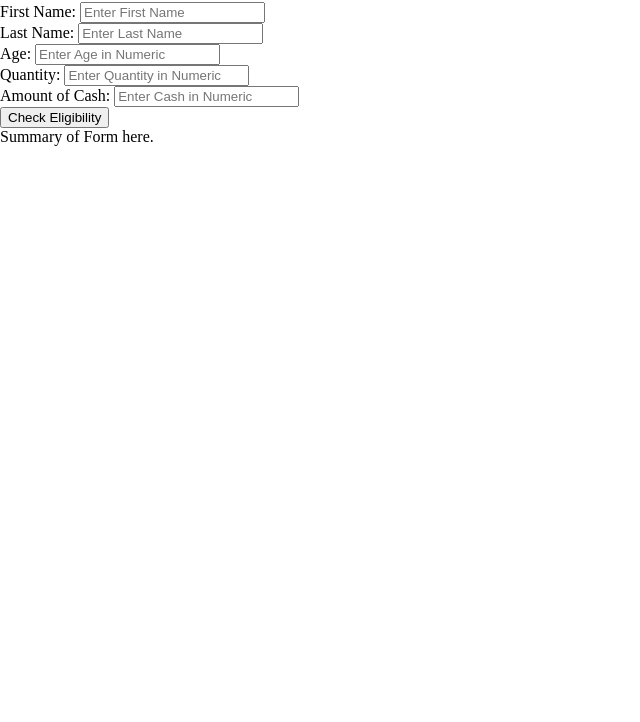
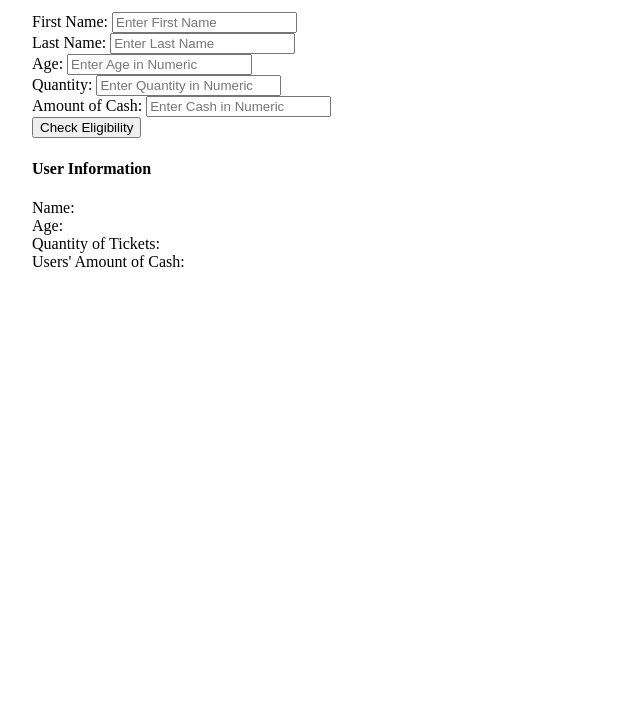
Before and after one commit to arnoprincestonpan/js-ticket-eligibility-checker, a plain HTML site: page index.html in a window 1280 px wide. Shown: the part 78-800 px from the top of the page, without its empty margins (0-640 px from the left). Drawn offline with Linux system fonts and the light colour scheme.

Commit message:
completed form submission, not yet manipulated the data

```diff
--- a/index.html
+++ b/index.html
@@ -8,7 +8,7 @@
     <title>Ticket Eligibility</title>
 </head>
 <body>
-    <div id="container">
+    <div class="container">
         <h1>Ticket Eligibility</h1>
 
         <label for="first-name">First Name: </label>
--- a/script.js
+++ b/script.js
@@ -29,12 +29,23 @@ submitInput.value = "Check Eligibility"
 // initialize input summary
 
 const summaryInput = document.getElementById("input-summary")
-summaryInput.innerHTML = "Summary of Form here."
+displayInformation()
 
+function displayInformation() {
 
+    summaryInput.innerHTML = ""
+    summaryInput.innerHTML = "<h4>User Information</h4>"
+    summaryInput.innerHTML += "<ul>"
+    summaryInput.innerHTML += "<li>Name: " + firstNameInput.value + ` ` + lastNameInput.value + "</li>"
+    summaryInput.innerHTML += "<li>Age: " + ageInput.value + "</li>"
+    summaryInput.innerHTML += "<li>Quantity of Tickets: " + quantityInput.value + "</li>"
+    summaryInput.innerHTML += "<li>Users' Amount of Cash: " + cashInput.value + "</li>"
+    summaryInput.innerHTML += "</ul>"
+}
 
 // event triggers
 
-submitInput.addEventListener("click", function(){
-
+submitInput.addEventListener("click", function () {
+    console.log("Submit Button Clicked.")
+    displayInformation()
 })
--- a/styles.css
+++ b/styles.css
@@ -5,3 +5,11 @@
 body{
     margin: 0;
 }
+
+.container{
+    margin: 2rem;
+}
+
+li{
+    list-style: none;
+}
```
